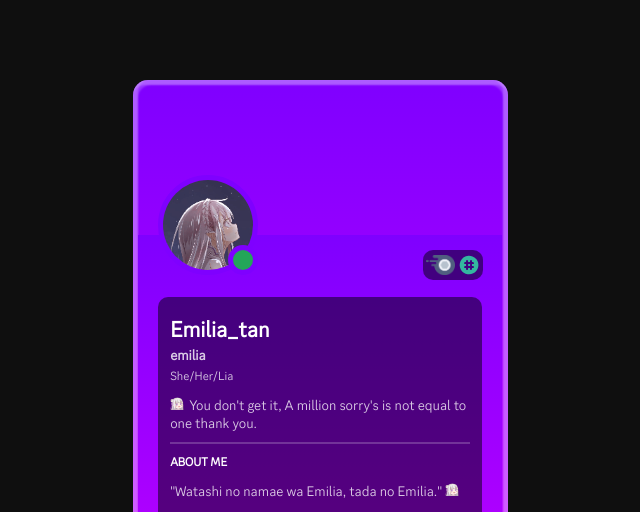
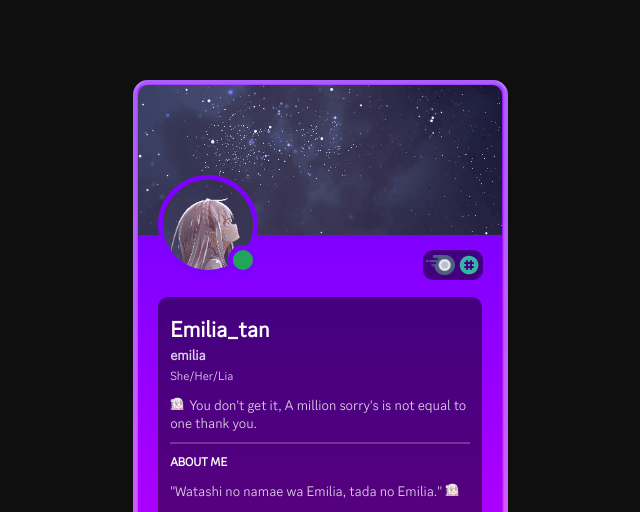
Before and after one commit to HanPutra/first-weekly-event-codepolitan, a plain HTML site: page index.html in a window 1280 px wide. Shown: the top 512 px of the page, without its empty margins (320-960 px from the left). Drawn offline with Linux system fonts and the light colour scheme.

Commit message:
Update style.css

```diff
--- a/assets/css/style.css
+++ b/assets/css/style.css
@@ -41,7 +41,7 @@ main {
   width: 97%;
   height: 20%;
   margin: 5px auto 0;
-  background-image: url(assets/img/background.png);
+  background-image: url('/assets/img/background.png');
   border-radius: 10px 10px 0 0;
 }
 
```
